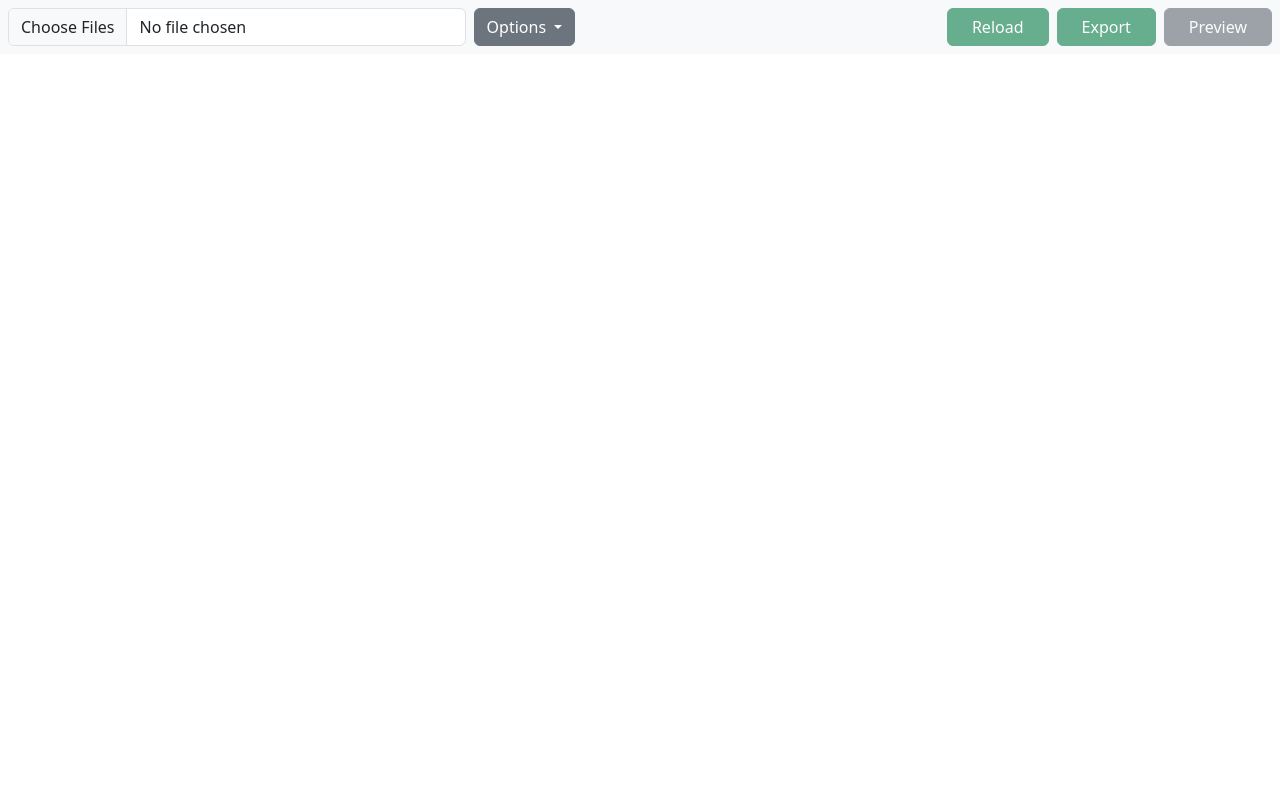
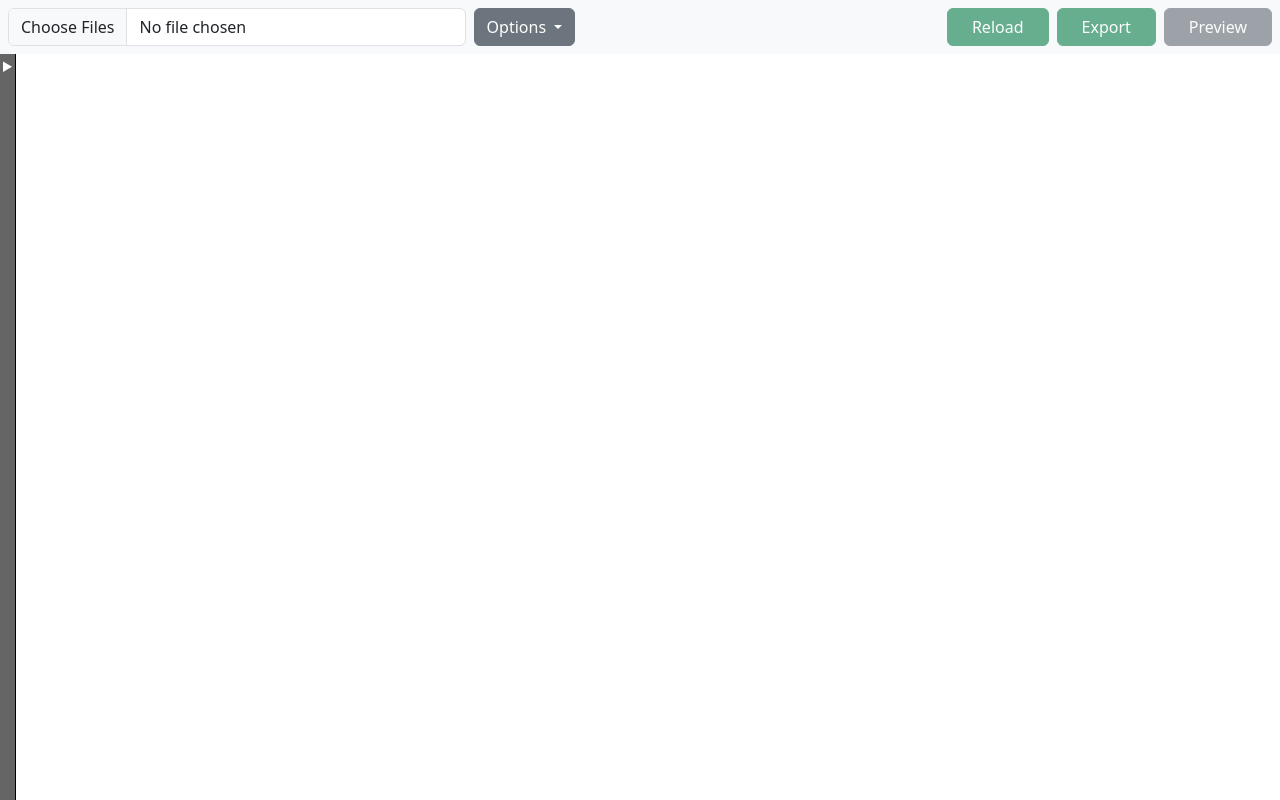
Before and after one commit to champkeh/docx2html, a Vue app: page / in a window 1280 px wide. Built offline with nearby package versions, Linux system fonts and the light colour scheme.

Commit message:
增加文档列表

```diff
--- a/package.json
+++ b/package.json
@@ -17,6 +17,7 @@
     "@types/qrcode": "^1.5.0",
     "@vueuse/integrations": "^10.2.0",
     "bootstrap": "^5.3.0",
+    "bootstrap-icons": "^1.10.5",
     "pinia": "^2.1.3",
     "qiniu": "^7.8.0",
     "qiniu-js": "^3.4.1",
--- a/src/App.vue
+++ b/src/App.vue
@@ -1,15 +1,12 @@
 <script lang="ts" setup>
 import Header from './components/Header.vue'
+import DocList from "@/components/DocList.vue";
 </script>
 
 <template>
-  <Header />
-  <iframe id="iframe" frameborder="0"></iframe>
+  <Header/>
+  <div class="flex-grow-1 d-flex">
+    <DocList/>
+    <iframe class="flex-grow-1" id="iframe" frameborder="0"></iframe>
+  </div>
 </template>
-
-<style>
-#iframe {
-  flex: 1;
-  width: 100%;
-}
-</style>
--- a/src/components/DocList.vue
+++ b/src/components/DocList.vue
@@ -1,15 +1,103 @@
-<script setup>
+<script lang="ts" setup>
+import {useDocStore} from "@/stores/doc";
+import type { IDocItem } from '@/stores/types'
 
+const docStore = useDocStore()
+
+function deleteDoc(doc: IDocItem) {
+  const idx = docStore.docs.findIndex(_ => _.id === doc.id)
+  if (idx !== -1) {
+    docStore.docs.splice(idx, 1)
+  }
+}
 </script>
 
 <template>
-<aside>
+<details>
+  <summary></summary>
   <ul>
-    <li></li>
+    <li v-for="(doc, idx) in docStore.docs" :key="doc.id">
+      <span>{{idx+1}}. {{doc.file.name}}</span>
+      <i class="icon bi bi-trash-fill" @click="deleteDoc(doc)"></i>
+    </li>
   </ul>
-</aside>
+</details>
 </template>
 
 <style scoped lang="scss">
+details {
+  position: relative;
+  background-color: rgb(101, 101, 101);
+  border-right: 1px solid black;
+  min-width: 1rem;
+  height: calc(100vh - 54px);
+  box-sizing: border-box;
+  overflow: hidden;
 
+  &[open] {
+    width: 340px;
+  }
+
+  summary {
+    position: absolute;
+    top: 0;
+    left: 0;
+    bottom: 0;
+    width: 1rem;
+    padding-left: 3px;
+
+    &:hover {
+      background-color: rgb(0 0 0 / 50%);
+    }
+    &::marker {
+      color: white;
+    }
+  }
+
+  ul {
+    list-style-type: none;
+    scrollbar-gutter: stable both-edges;
+    padding: 0.25rem;
+    box-sizing: border-box;
+    height: calc(100vh - 54px);
+    overflow-y: scroll;
+    overflow-x: hidden;
+    &::-webkit-scrollbar {
+      display: none;
+    }
+
+    li {
+      position: relative;
+      background-color: white;
+      color: black;
+      box-shadow: 0 0 10px rgb(0 0 0 / 50%);
+      border-radius: 3px;
+      width: 300px;
+      margin: 1rem;
+      padding: 1rem 1.5rem 1rem 1rem;
+      box-sizing: border-box;
+
+      &:hover {
+        cursor: move;
+
+        .icon {
+          display: block;
+        }
+      }
+
+      .icon {
+        display: none;
+        position: absolute;
+        right: 10px;
+        top: 50%;
+        transform: translateY(-50%);
+        cursor: pointer;
+        transition: color .1s;
+        &:hover {
+          color: red;
+        }
+      }
+    }
+  }
+}
 </style>
--- a/src/main.ts
+++ b/src/main.ts
@@ -3,6 +3,7 @@ import { createPinia } from 'pinia'
 import App from './App.vue'
 import './scss/styles.scss'
 import 'bootstrap'
+import 'bootstrap-icons/font/bootstrap-icons.css'
 
 const app = createApp(App)
 
--- a/src/stores/iframe.ts
+++ b/src/stores/iframe.ts
@@ -55,6 +55,7 @@ export class IFrame {
 
     initialize() {
         this.reset()
+        this.appendStyleText(`html,body {margin: 0}`)
     }
 
     reset() {
```
Also changed, not shown: 1 other file (tests, documents, lock files or other folders).
